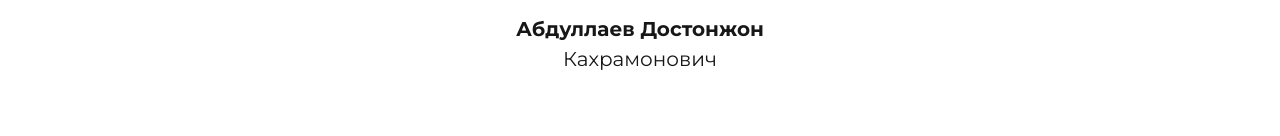
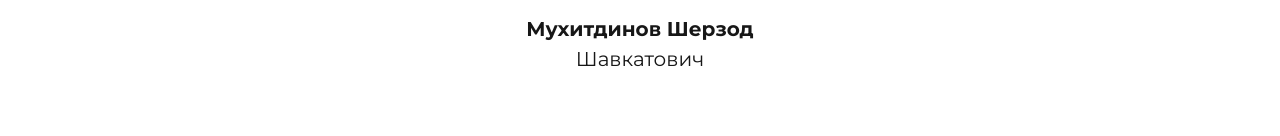
Before and after one commit to Baxa-1998/Med-Fast-Clinic, a Next.js app: page / in a window 1280 px wide. Shown: the part 1201-1337 px from the top of the page. Built offline with nearby package versions, Linux system fonts and the light colour scheme.

Commit message:
new commit

```diff
--- a/components/shared/Description/index.jsx
+++ b/components/shared/Description/index.jsx
@@ -93,8 +93,8 @@ export default function Description() {
       <div className="description__img">
         <Image width={412} height={412} src={'/assets/doctor.png'} alt="doctor" />
         <h3>
-          Абдуллаев Достонжон <br />
-          <span>Кахрамонович</span>
+        Мухитдинов Шерзод <br />
+          <span>Шавкатович </span>
         </h3>
       </div>
       <div className="description__info">
```
